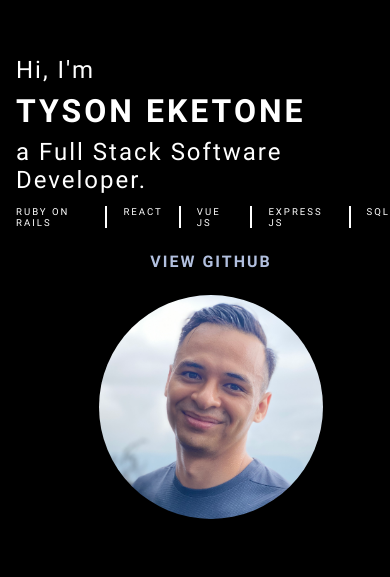
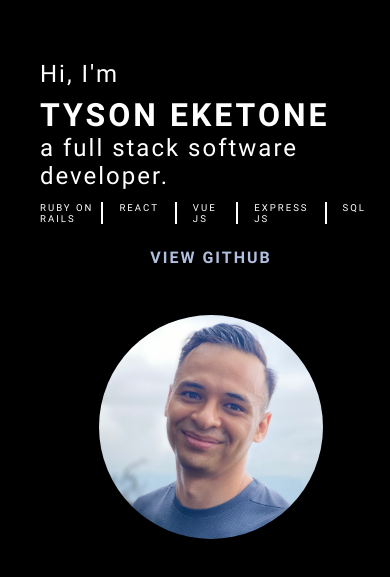
Before and after one commit to tysoneketone/tysoneketone.github.io, a plain HTML site: page index.html in a window 390 px wide. Shown: the part 127-704 px from the top of the page. Drawn offline with Linux system fonts and the light colour scheme.

Commit message:
fixed responsive design in landscape.

```diff
--- a/assets/css/main.scss
+++ b/assets/css/main.scss
@@ -20,6 +20,13 @@ html {
     background: var(--color-black);
     color: var(--color-white);
 
+    @media only screen and (max-width: 860px) {
+      @media screen and (orientation: landscape) {
+        height: 100%;
+        padding-bottom: var(--spacer-window);
+      }
+    }
+
     .home__container {
       display: flex;
       flex-wrap: wrap;
@@ -30,18 +37,19 @@ html {
         margin: var(--spacer-ml);
       }
 
+      @media only screen and (max-width: 860px) {
+        justify-content: center;
+      }
+
       .home__content {
         display: flex;
         flex-direction: column;
         justify-content: center;
 
-        > * {
+        > *:not(:nth-child(3)) {
           margin-top: var(--spacer-sm);
         }
-        @media only screen and (max-width: 860px) {
-          width: 75%;
-          margin: auto;
-        }
+
         @media only screen and (max-width: 414px) {
           width: 100%;
         }
@@ -68,21 +76,25 @@ html {
           }
         }
         .home__content-subtitle {
+          margin-top: var(--spacer-xxs);
           margin-bottom: 0;
           font-size: var(--spacer-lg);
           font-weight: var(--font-weight-normal);
           letter-spacing: 2px;
 
           @media only screen and (max-width: 860px) {
+            width: 100%;
+            margin: auto;
             font-size: var(--spacer-ml);
           }
           @media only screen and (max-width: 414px) {
+            width: 100%;
             text-align: left;
           }
         }
         .home__content-skills__list {
           display: flex;
-          justify-content: center;
+          justify-content: flex-start;
           list-style-type: none;
           padding-left: 0;
 
@@ -103,8 +115,7 @@ html {
             }
             @media only screen and (max-width: 414px) {
               &:first-child {
-                padding-right: var(--spacer-sm);
-                padding-left: 0;
+                padding-right: var(--spacer-xxs);
               }
             }
           }
--- a/index.html
+++ b/index.html
@@ -14,7 +14,7 @@
       <div class="home__content">
         <h3 class="home__content-intro">Hi, I'm</h3>
         <h1 class="home__content-title">TYSON EKETONE</h1>
-        <h3 class="home__content-subtitle">a Full Stack Software Developer.</h3>
+        <h3 class="home__content-subtitle">a full stack software developer.</h3>
         <ul class="home__content-skills__list">
           <li>RUBY ON RAILS</li>
           <li>REACT</li>
```
Also changed, not shown: assets/css/main.css, 1 other file.
